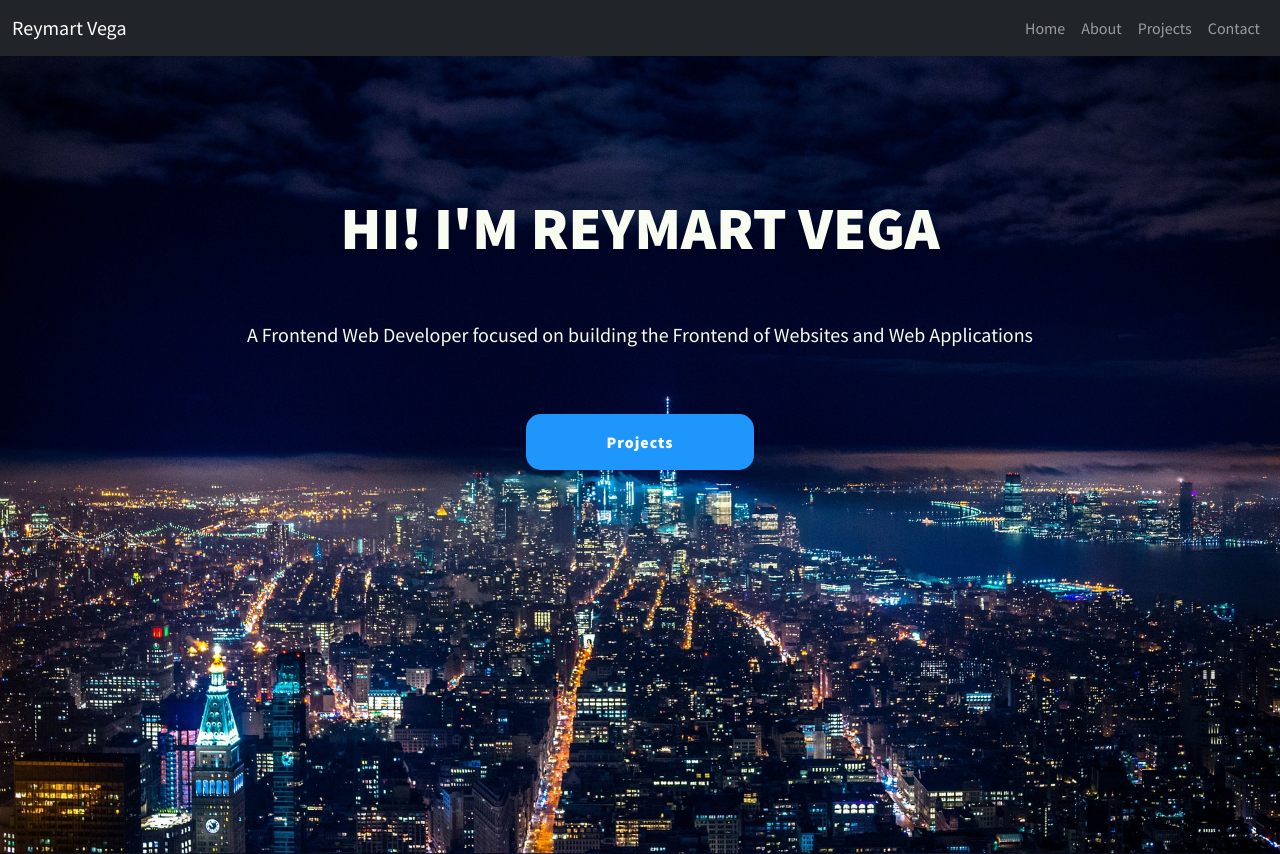
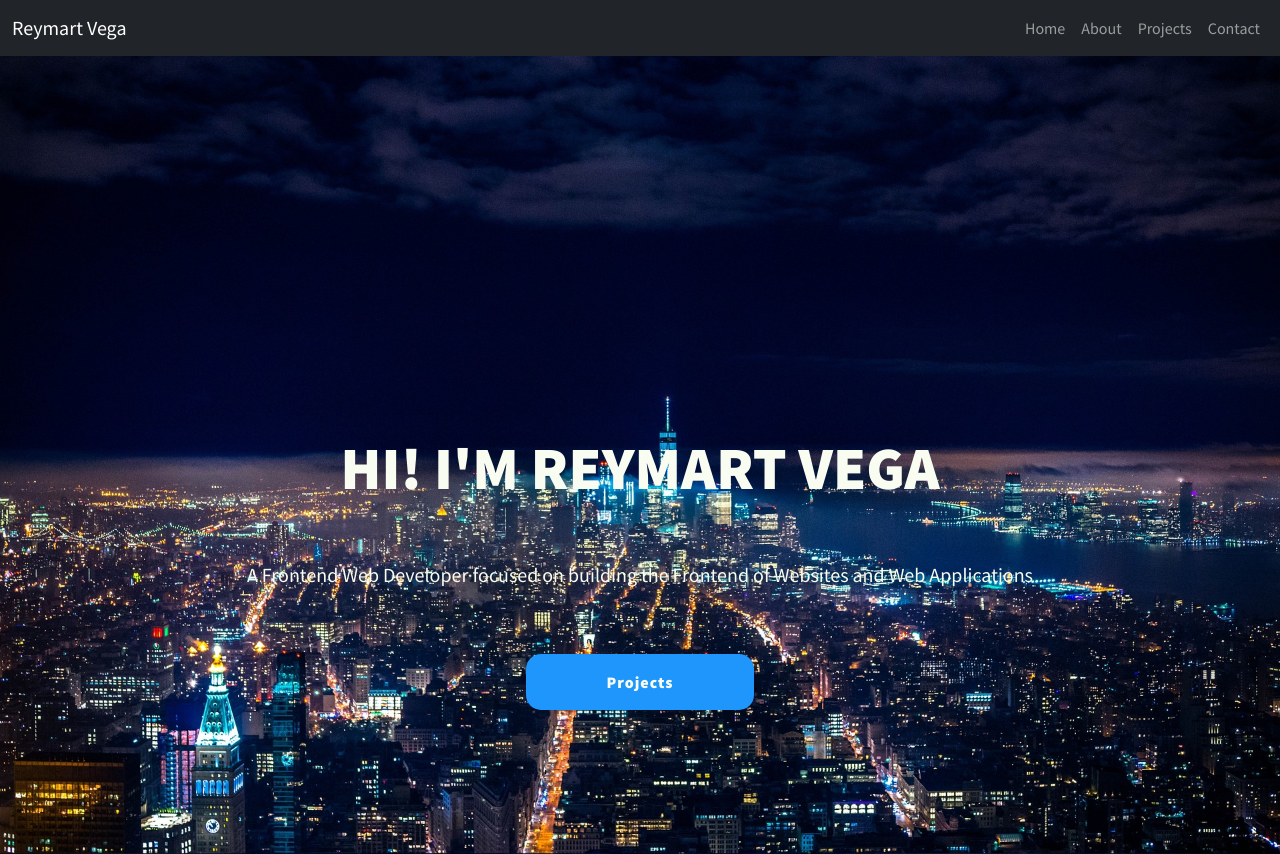
Before and after one commit to reymartvega/webportfolio, a plain HTML site: page index.html in a window 1280 px wide. Shown: the top 854 px of the page. Drawn offline with nearby package versions, Linux system fonts and the light colour scheme.

Commit message:
Adjusted banner position

```diff
--- a/index.html
+++ b/index.html
@@ -42,9 +42,9 @@
 	</nav>
 	<!-- home -->
 	<section class="home" id="home">
-		<div class="container-fluid text-center vh-100 ">
-			<div class="home-header ">
-				<h1 id="home-header-name"><strong>HI! I'M REYMART VEGA</strong></h1>
+		<div class="container-fluid text-center vh-100 pt-5 mt-5">
+			<div class="home-header pt-5 mt-5">
+				<h1 id="home-header-name" class="mt-5"><strong>HI! I'M REYMART VEGA</strong></h1>
 				<p id="home-header-intro">
 					A Frontend Web Developer focused on building the Frontend of Websites and Web Applications
 				</p>
```
